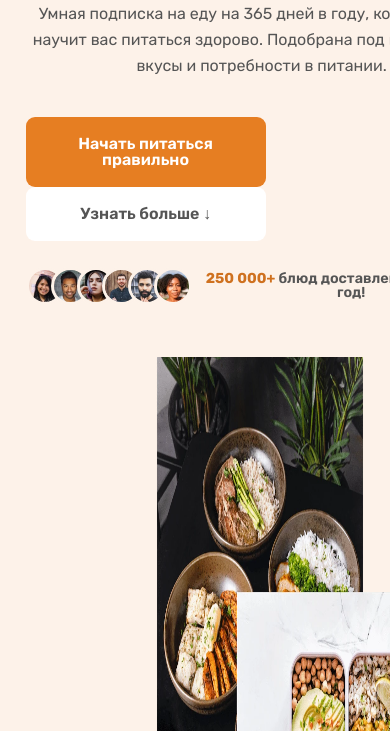
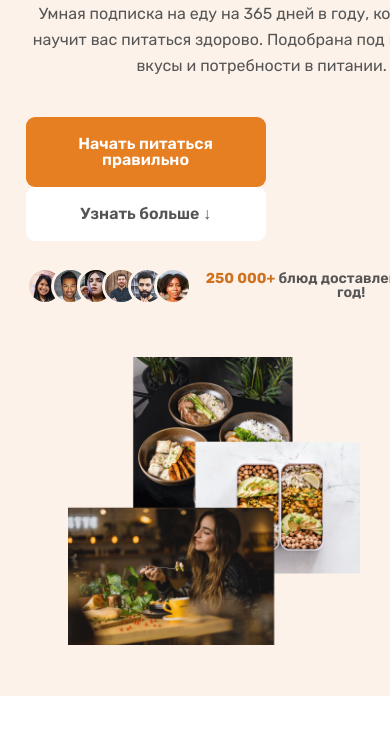
Before and after one commit to jel11/omniFood-master-eremina, a website: page index.html in a window 390 px wide. Shown: the part 231-962 px from the top of the page. Drawn offline with nearby package versions, Linux system fonts and the light colour scheme; some packages are replaced by stand-ins of ours; a script that the page names is missing.

Commit message:
hero-img fix

```diff
--- a/css/queries.css
+++ b/css/queries.css
@@ -91,6 +91,7 @@
 
   .hero-img {
     width: 60%;
+    max-height: 42rem;
   }
 
   .delivered-meals {
@@ -274,6 +275,7 @@
 
   .hero-img {
     width: 80%;
+    max-height: 36rem;
   }
 
   .logos img {
--- a/css/style.css
+++ b/css/style.css
@@ -126,6 +126,11 @@
 
 .hero-img {
   width: 100%;
+  height: auto;
+  max-height: 54rem;
+  object-fit: contain;
+  object-position: center;
+  display: block;
 }
 
 .delivered-meals {
```
